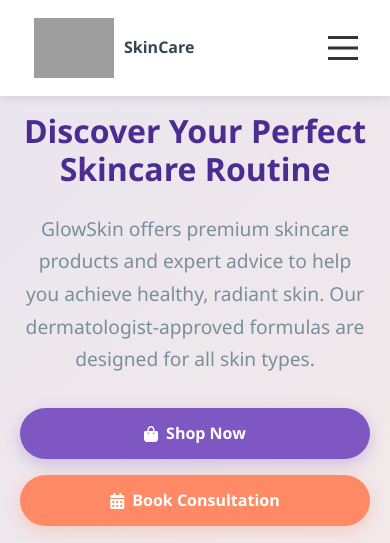
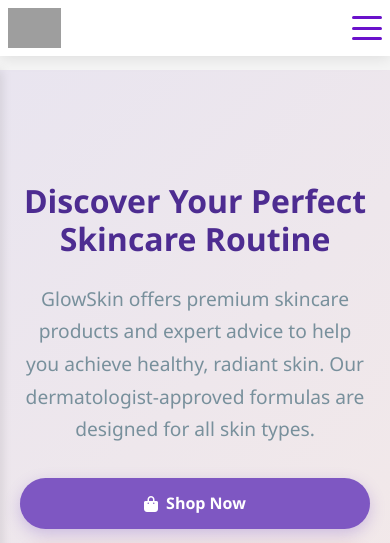
Before and after one commit to lindsy12/summer-project, a PHP site: page /index.php in a window 390 px wide. Shown: the top 543 px of the page. Run offline with PHP 8.4, Linux system fonts and the light colour scheme; grey boxes are pictures that could not be loaded.

Commit message:
updated codes for the header

```diff
--- a/includes/header.php
+++ b/includes/header.php
@@ -1,37 +1,44 @@
 <?php
 ob_start();
+// Get current page for active link highlighting
+$current_page = basename($_SERVER['PHP_SELF']);
 ?>
 <!DOCTYPE html>
 <html lang="en">
 <head>
     <meta charset="UTF-8">
     <meta name="viewport" content="width=device-width, initial-scale=1.0">
-    <title>Your Site</title>
     <style>
     /* Navigation Styles */
     :root {
-        --color-primary: #0066cc;
-        --color-primary-dark: #0055aa;
+        --color-primary: #6a11cb;
+        --color-primary-dark: #4d2c91;
+        --color-secondary: #ff7e5f;
         --color-white: #fff;
         --color-text: #333;
+        --color-light-text: #666;
         --color-shadow: rgba(0, 0, 0, 0.1);
+        --color-light-bg: #f8f9fa;
     }
 
+    body {
+        padding-top: 80px;
+        background-color: var(--color-light-bg);
+        font-family: 'Segoe UI', Tahoma, Geneva, Verdana, sans-serif;
+    }
 
     .header {
         background: var(--color-white);
-        box-shadow: 0 2px 10px var(--color-shadow);
+        box-shadow: 0 2px 15px var(--color-shadow);
         position: fixed;
         width: 100%;
         top: 0;
         z-index: 1000;
     }
 
-
     .navbar {
-        padding: 1rem 2rem;
+        padding: 0.5rem 2rem;
     }
-
 
     .nav-container {
         max-width: 1200px;
@@ -42,14 +49,15 @@
         position: relative;
     }
 
-
     .nav-logo a {
-        font-size: 1rem;
+        font-size: 1.2rem;
         font-weight: bold;
-        color: var(--color-text);
+        color: var(--color-primary);
         text-decoration: none;
+        display: flex;
+        align-items: center;
+        gap: 10px;
     }
-
 
     /* Desktop Menu */
     .nav-menu {
@@ -159,56 +124,61 @@
         height: 24px;
         position: relative;
         z-index: 1001;
+        flex-direction: column;
+        justify-content: space-between;
     }
-
 
     .hamburger span {
         display: block;
         width: 100%;
         height: 3px;
-        background: var(--color-text);
-        position: absolute;
-        left: 0;
+        background: var(--color-primary);
+        border-radius: 3px;
         transition: all 0.3s ease;
+        transform-origin: center;
     }
 
-
-    .hamburger span:nth-child(1) {
-        top: 0;
+    .hamburger.active span:nth-child(1) {
+        transform: rotate(45deg) translate(6px, 6px);
     }
 
-
-    .hamburger span:nth-child(2) {
-        top: 50%;
-        transform: translateY(-50%);
+    .hamburger.active span:nth-child(2) {
+        opacity: 0;
     }
 
-
-    .hamburger span:nth-child(3) {
-        bottom: 0;
+    .hamburger.active span:nth-child(3) {
+        transform: rotate(-45deg) translate(6px, -6px);
     }
-
 
     /* Mobile Menu */
     @media (max-width: 992px) {
+        body {
+            padding-top: 70px;
+        }
+
+        .navbar {
+            padding: 0.5rem 1rem;
+        }
+
         .hamburger {
-            display: block;
+            display: flex;
         }
 
         .nav-menu {
             position: fixed;
-            top: 0;
+            top: 70px;
             left: -100%;
-            width: 80%;
-            max-width: 300px;
-            height: 90vh;
+            width: 100%;
+            height: calc(100vh - 70px);
             background: var(--color-white);
             flex-direction: column;
-            align-items: flex-start;
-            padding: 6px 6px;
+            align-items: center;
+            justify-content: flex-start;
+            padding: 2rem 0;
             transition: left 0.3s ease;
             box-shadow: 2px 0 10px var(--color-shadow);
-            z-index: 1000;
+            z-index: 999;
+            gap: 0;
         }
 
         .nav-menu.active {
@@ -216,54 +186,51 @@
         }
 
         .nav-item {
-            margin: 14px 0;
+            margin: 1rem 0;
+            width: 100%;
+            text-align: center;
+        }
+
+        .nav-link {
+            padding: 1rem 2rem;
+            font-size: 1.1rem;
             width: 100%;
         }
 
-        .nav-link {
-            padding: 0.5rem 0;
+        .nav-link.active::after {
+            width: 80%;
+            left: 10%;
         }
 
-        /* Mobile Dropdown */
-        .dropdown-menu {
-            position: static;
-            box-shadow: none;
-            opacity: 1;
-            visibility: visible;
-            max-height: 0;
-            overflow: hidden;
-            transition: max-height 0.3s ease;
-            padding: 0;
-            width: 100%;
+        .register-btn {
+            margin: 1rem auto;
+            width: 200px;
+            text-align: center;
+        }
     }
 
-        .dropdown.active .dropdown-menu {
-            max-height: 400px;
-            padding: 6px 0 6px 6px;
+    /* Responsive adjustments */
+    @media (max-width: 768px) {
+        .nav-logo a span {
+            font-size: 1.1rem;
         }
 
-        .dropdown-arrow {
-            display: inline-block;
-            transition: transform 0.3s;
+        .nav-logo img {
+            height: 45px !important;
+        }
     }
 
-        .dropdown.active .dropdown-arrow {
-            transform: rotate(180deg);
+    @media (max-width: 480px) {
+        .navbar {
+            padding: 0.5rem;
         }
 
-        /* Hamburger Animation */
-        .hamburger.active span:nth-child(1) {
-            top: 50%;
-            transform: translateY(-50%) rotate(45deg);
+        .nav-logo a span {
+            font-size: 1rem;
         }
 
-        .hamburger.active span:nth-child(2) {
-            opacity: 0;
-        }
-
-        .hamburger.active span:nth-child(3) {
-            bottom: 50%;
-            transform: translateY(50%) rotate(-45deg);
+        .nav-logo img {
+            height: 40px !important;
         }
     }
     </style>
@@ -272,33 +239,33 @@
     <header class="header">
         <nav class="navbar">
             <div class="nav-container">
-<div class="nav-logo" style="display: flex; align-items: center; padding: 2px;">
-    <a href="index.php" style="display: flex; align-items: center; text-decoration: none; color: inherit;">
+                <div class="nav-logo">
+                    <a href="../index.php" style="display: flex; align-items: center; text-decoration: none; color: inherit;">
                         <img src="../assets/logo2.png"
-             alt="skincare"
-             style="height: 60px; margin-right: 10px;"
-             onerror="this.onerror=null; this.style.display='none'; document.getElementById('logo-error').style.display='block'">
-        <span id="logo-error" style="display: none; color: red; padding: 5px;">
-            <!-- [Logo missing: Check logo2.png path] -->
-        </span>
-        <span style="font-weight: bold; font-size: 1rem;">SkinCare</span>
+                             alt="SkinCare"
+                             style="height: 50px; margin-right: 10px;"
                     </a>
                 </div>
+
                 <ul class="nav-menu" id="navMenu">
-                    <li class="nav-item"><a href="#" class="nav-link">Home</a></li>
-                    <li class="nav-item"><a href="./pages/about.php" class="nav-link">About</a></li>
-                    <li class="nav-item"><a href="./pages/products.php" class="nav-link">Products</a></li>
-                    <li class="nav-item"><a href="./pages/dematologist.php" class="nav-link">Dematologist</a></li>
-                    <li class="nav-item"><a href="../authentication/login.php" class="nav-link">Login</a></li>
-                    <li class="nav-item"><a href="../authentication/register.php" class="nav-link">Register</a></li>
-
-
-
-
-
-
-
-
+                    <li class="nav-item">
+                        <a href="../index.php" class="nav-link <?php echo ($current_page == 'index.php') ? 'active' : ''; ?>">Home</a>
+                    </li>
+                    <li class="nav-item">
+                        <a href="./pages/about.php" class="nav-link <?php echo ($current_page == 'about.php') ? 'active' : ''; ?>">About</a>
+                    </li>
+                    <li class="nav-item">
+                        <a href="../pages/products.php" class="nav-link <?php echo ($current_page == 'products.php') ? 'active' : ''; ?>">Products</a>
+                    </li>
+                    <li class="nav-item">
+                        <a href="../pages/dematologist.php" class="nav-link <?php echo ($current_page == 'dermatologist.php') ? 'active' : ''; ?>">Dermatologists</a>
+                    </li>
+                    <li class="nav-item">
+                        <a href="../authentication/login.php" class="nav-link <?php echo ($current_page == 'login.php') ? 'active' : ''; ?>">Login</a>
+                    </li>
+                    <li class="nav-item">
+                        <a href="../authentication/register.php" class="nav-link register-btn <?php echo ($current_page == 'register.php') ? 'active' : ''; ?>">Register</a>
+                    </li>
                 </ul>
 
                 <div class="hamburger" id="hamburger">
@@ -310,18 +277,19 @@
         </nav>
     </header>
 
-
     <script>
     document.addEventListener('DOMContentLoaded', function() {
         const hamburger = document.getElementById('hamburger');
         const navMenu = document.getElementById('navMenu');
         const navLinks = document.querySelectorAll('.nav-link');
-        const dropdowns = document.querySelectorAll('.dropdown');
 
         // Toggle mobile menu
         hamburger.addEventListener('click', function() {
             hamburger.classList.toggle('active');
             navMenu.classList.toggle('active');
+
+            // Prevent body scroll when menu is open
+            document.body.style.overflow = navMenu.classList.contains('active') ? 'hidden' : '';
         });
 
         // Close menu when clicking a link
@@ -330,30 +298,7 @@
                 if (window.innerWidth <= 992) {
                     hamburger.classList.remove('active');
                     navMenu.classList.remove('active');
-
-                    // Close any open dropdowns
-                    dropdowns.forEach(dropdown => {
-                        dropdown.classList.remove('active');
-                    });
-                }
-            });
-        });
-
-        // Mobile dropdown functionality
-        dropdowns.forEach(dropdown => {
-            const link = dropdown.querySelector('.nav-link');
-
-            link.addEventListener('click', function(e) {
-                if (window.innerWidth <= 992) {
-                    e.preventDefault();
-                    dropdown.classList.toggle('active');
-
-                    // Close other dropdowns
-                    dropdowns.forEach(otherDropdown => {
-                        if (otherDropdown !== dropdown) {
-                            otherDropdown.classList.remove('active');
-                        }
-                    });
+                    document.body.style.overflow = '';
                 }
             });
         });
@@ -362,14 +307,11 @@
         document.addEventListener('click', function(e) {
             if (window.innerWidth <= 992 &&
                 !navMenu.contains(e.target) &&
-                !hamburger.contains(e.target)) {
+                !hamburger.contains(e.target) &&
+                navMenu.classList.contains('active')) {
                 hamburger.classList.remove('active');
                 navMenu.classList.remove('active');
-
-                // Close any open dropdowns
-                dropdowns.forEach(dropdown => {
-                    dropdown.classList.remove('active');
-                });
+                document.body.style.overflow = '';
             }
         });
 
@@ -378,12 +320,22 @@
             if (window.innerWidth > 992) {
                 hamburger.classList.remove('active');
                 navMenu.classList.remove('active');
+                document.body.style.overflow = '';
+            }
+        });
 
-                // Close any open dropdowns
-                dropdowns.forEach(dropdown => {
-                    dropdown.classList.remove('active');
+        // Add smooth scrolling for anchor links
+        document.querySelectorAll('a[href^="#"]').forEach(anchor => {
+            anchor.addEventListener('click', function (e) {
+                e.preventDefault();
+                const target = document.querySelector(this.getAttribute('href'));
+                if (target) {
+                    target.scrollIntoView({
+                        behavior: 'smooth',
+                        block: 'start'
                     });
                 }
             });
         });
+    });
     </script>
```
Also changed, not shown: other parts of includes/header.php (+21 -64 lines). Lines whose indentation alone changed are shown as unchanged.
